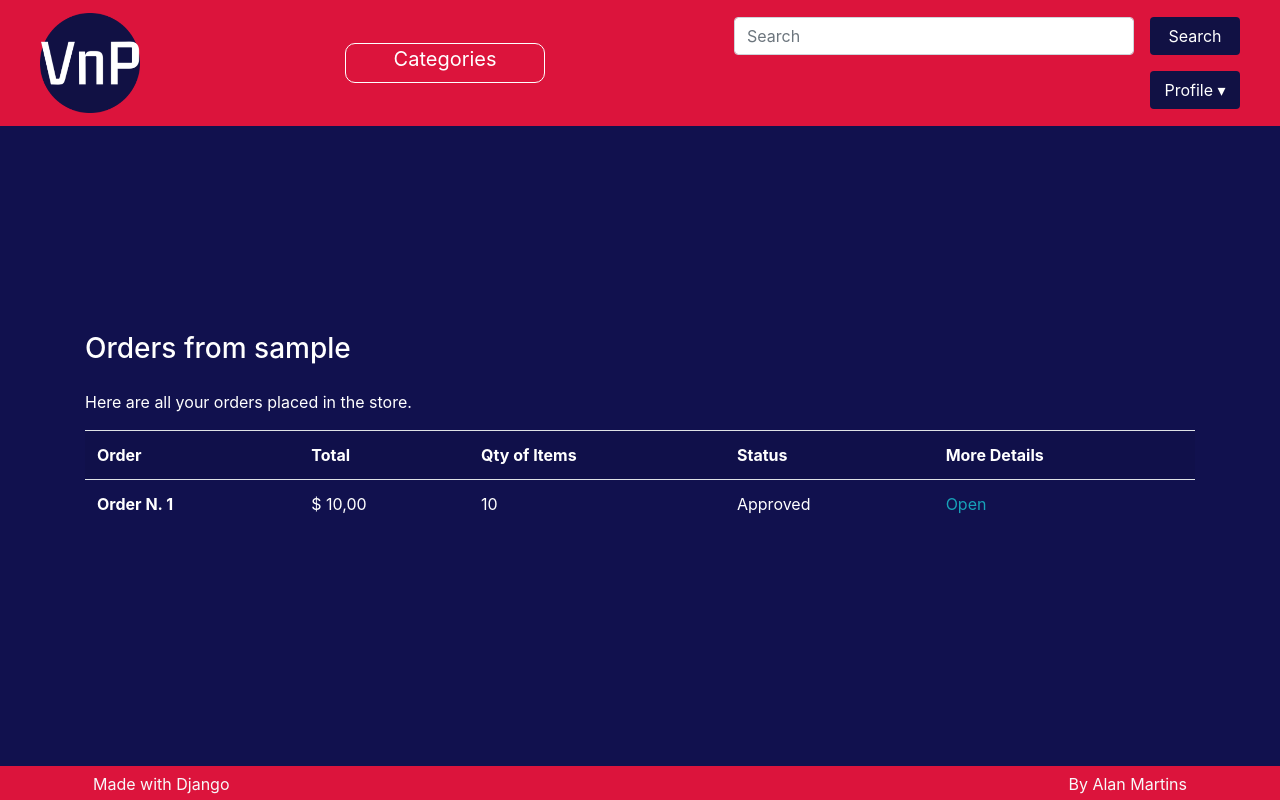
After one commit to VenPoisen/project-Ecommerce-Django, a Django app: page /order/list/ in a window 1280 px wide. The commit adds this page. Run offline with Django 4.2, Linux system fonts and the light colour scheme; a user stored in the database is signed in; tables that the repository leaves empty hold one stand-in row (values such as "Sample post"); some libraries are stand-ins or nearby versions.

Commit message:
order list and details update
This update adds list details from orders made by clients, and security measure so clients cannot access orders from another profile.

```diff
--- /dev/null
+++ b/demands/templates/orders/orderlist.html
@@ -0,0 +1,40 @@
+{% extends 'base.html' %}
+{% load vnpfilters %}
+
+{% block content %}
+<div class="row">
+    <div class="col">
+        <h3 class="mb-4">Orders from {{user}}</h3>
+        <p>Here are all your orders placed in the store.</p>
+
+        <div class="table-responsive">
+            <table class="table table-striped text-white">
+                <tr>
+                    <th scope="col">Order</th>
+                    <th scope="col">Total</th>
+                    <th scope="col">Qty of Items</th>
+                    <th scope="col">Status</th>
+                    <th scope="col">More Details</th>
+                </tr>
+
+                {% for order in orders %}
+                <tr>
+                    <th scope="row">{{order}}</td>
+                    <td>{{order.total|price_format}}</td>
+                    <td>{{order.total_qty}}</td>
+                    <td>{{order.get_status_display}}</td>
+                    <td>
+                        <a href="{% url 'orders:details' order.id %}">
+                            Open <i class="fas fa-search-plus ml-2"></i>
+                        </a>
+                    </td>
+                </tr>
+                {% endfor %}
+
+            </table>
+        </div>
+    </div>
+</div>
+
+{% include 'partials/_pagination.html' %}
+{% endblock content %}
--- a/demands/urls.py
+++ b/demands/urls.py
@@ -7,5 +7,6 @@ app_name = 'orders'
 urlpatterns = [
     path('pay/<int:pk>', views.Pay.as_view(), name='pay'),
     path('saveorder/', views.SaveOrder.as_view(), name='saveorder'),
-    path('orderdetails/', views.OrderDetails.as_view(), name='orderdetails'),
+    path('list/', views.OrderList.as_view(), name='list'),
+    path('details/<int:pk>', views.OrderDetails.as_view(), name='details'),
 ]
--- a/demands/views.py
+++ b/demands/views.py
@@ -15,17 +15,17 @@ class DispatchLoginRequired(View):
 
         return super().dispatch(*args, **kwargs)
 
+    def get_queryset(self, *args, **kwargs):
+        qs = super().get_queryset(*args, **kwargs)
+        qs = qs.filter(user=self.request.user)
+        return qs
+
 
 class Pay(DispatchLoginRequired, DetailView):
     template_name = 'orders/pay.html'
     model = Demand
     pk_url_kwarg = 'pk'
     context_object_name = 'order'
-
-    def get_queryset(self, *args, **kwargs):
-        qs = super().get_queryset(*args, **kwargs)
-        qs = qs.filter(user=self.request.user)
-        return qs
 
 
 class SaveOrder(View):
@@ -115,6 +115,16 @@ class SaveOrder(View):
         )
 
 
-class OrderDetails(View):
-    def get(self, *args, **kwargs):
-        return HttpResponse('Order details')
+class OrderList(DispatchLoginRequired, ListView):
+    model = Demand
+    context_object_name = 'orders'
+    template_name = 'orders/orderlist.html'
+    paginate_by = 10
+    ordering = ['-id']
+
+
+class OrderDetails(DispatchLoginRequired, DetailView):
+    model = Demand
+    context_object_name = 'order'
+    template_name = 'orders/orderdetails.html'
+    pk_url_kwarg = 'pk'
--- a/products/views.py
+++ b/products/views.py
@@ -14,6 +14,7 @@ class ProductList(ListView):
     template_name = 'products/list.html'
     context_object_name = 'products'
     paginate_by = 6
+    ordering = ['-id']
 
 
 class ProductDetails(DetailView):
--- a/templates/partials/_nav.html
+++ b/templates/partials/_nav.html
@@ -5,7 +5,7 @@
 <nav class="nav-header navbar navbar-dark main-color navbar-expand-lg">
     <div class="nav-header-width">
         <div class="nav-header-flex">
-            <a class="navbar-brand" href="{% url 'products:list' %}"> <img src="../static/android-chrome-192x192.png"
+            <a class="navbar-brand" href="{% url 'products:list' %}"> <img src="/static/android-chrome-192x192.png"
                     alt="logo site image">
             </a>
 
@@ -69,8 +69,8 @@
                             Profile &#9662
                         </button>
                         <div class="profile-intern-menu second-color" id="profileDropDown">
+                            <a href="{% url 'orders:list' %}">My Orders</a>
                             <a href="{% url 'profiles:create' %}">Update Profile</a>
-                            <a href="#">Another action</a>
                             <div class="dropdown-divider"></div>
                             <a href="{% url 'profiles:logout' %}">Logout</a>
                         </div>
--- a/templates/partials/_pagination.html
+++ b/templates/partials/_pagination.html
@@ -1,4 +1,7 @@
 {% if is_paginated %}
+
+<div class="col mt-3 mb-3">
+    <div class="row">
         <div class="pagination">
             <ul class="pagination">
                 {% if page_obj.has_previous %}
@@ -16,8 +19,7 @@
                 <li class="page-item active">
                     <a class="page-link" href="?page={{ num }}">{{ num }}</a>
                 </li>
-        {% elif num > page_obj.number|add:'-3' and num < page_obj.number|add:'3' %}
-        <li class="page-item">
+                {% elif num > page_obj.number|add:'-3' and num < page_obj.number|add:'3' %} <li class="page-item">
                     <a class="page-link" href="?page={{ num }}">{{ num }}</a>
                     </li>
                     {% endif %}
@@ -34,4 +36,6 @@
                     {% endif %}
             </ul>
         </div>
+    </div>
+</div>
 {% endif %}
```
Also changed, not shown: demands/templates/orders/orderdetails.html (+14 -0 lines), demands/templates/orders/pay.html (+3 -60 lines), templates/partials/_order.html (added, +60 -0 lines), demands/templates/orders/closeorder.html (deleted). Lines whose indentation alone changed are shown as unchanged.
